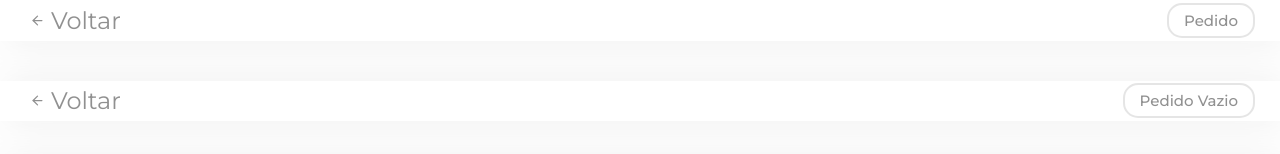
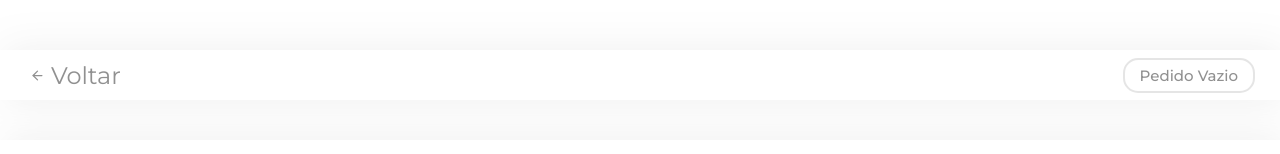
Before and after one commit to UnBArqDsw2021-1/2021.1_G02_TaNaMesa_Frontend, a React (Create React App) app in the folder frontend/: page / in a window 1280 px wide. Shown: the top 154 px of the page. Built offline with nearby package versions, Linux system fonts and the light colour scheme.

Commit message:
(#20) Adicionando componente de NavBar genérico

```diff
--- a/frontend/src/components/NavBar/index.tsx
+++ b/frontend/src/components/NavBar/index.tsx
@@ -1,25 +1,97 @@
-import React from 'react';
+import React, { ReactChild } from 'react';
+import { useHistory } from 'react-router';
 import { FiArrowLeft } from 'react-icons/fi';
 
-import { NavBarContainer, NameContainer } from 'components/NavBar/styles';
+import {
+  NavBarContainer,
+  BackButton,
+  TableContainer,
+  CenterContainer,
+  RightContainer,
+} from 'components/NavBar/styles';
 
-const NavBar: React.FC = () => {
+interface NavBarProps {
+  left?: 'Voltar' | null;
+  tableTitle?: string;
+  right?: 'Pedido' | null;
+  isOrderEmpty?: boolean;
+  center?: 'Pedidos' | 'Mesa' | null;
+}
+
+const NavBar: React.FC<NavBarProps> = ({
+  left,
+  tableTitle,
+  right,
+  isOrderEmpty,
+  center,
+}) => {
+  const history = useHistory();
+
+  const renderLeftSide = (): ReactChild | null => {
+    switch (left) {
+      case 'Voltar':
+        return (
+          <BackButton type="button" onClick={() => history.goBack()}>
+            <FiArrowLeft />
+            <span>Voltar</span>
+          </BackButton>
+        );
+
+      default:
+        return null;
+    }
+  };
+
+  const renderRightSide = (): ReactChild | null => {
+    switch (right) {
+      case 'Pedido':
+        return (
+          <RightContainer>
+            <span>{isOrderEmpty ? 'Pedido vazio' : 'Pedido'}</span>
+          </RightContainer>
+        );
+
+      default:
+        return null;
+    }
+  };
+
+  const renderOnCenter = (): ReactChild | null => {
+    switch (center) {
+      case 'Mesa':
+        return (
+          <CenterContainer>
+            <span>{tableTitle}</span>
+          </CenterContainer>
+        );
+
+      case 'Pedidos':
+        return (
+          <CenterContainer>
+            <span>Pedidos</span>
+          </CenterContainer>
+        );
+
+      default:
+        return null;
+    }
+  };
+
   return (
-    <NavBarContainer style={{ marginBottom: '4rem' }}>
-      <section>
-        <FiArrowLeft />
-        <span>Voltar</span>
-      </section>
-
-      <NameContainer>
-        <span>Pedido</span>
-      </NameContainer>
+    <NavBarContainer>
+      {renderLeftSide()}
+      {renderOnCenter()}
+      {renderRightSide()}
     </NavBarContainer>
   );
 };
 
 NavBar.defaultProps = {
-  styles: {},
+  left: null,
+  right: null,
+  isOrderEmpty: false,
+  center: null,
+  tableTitle: '',
 };
 
 export default NavBar;
```
